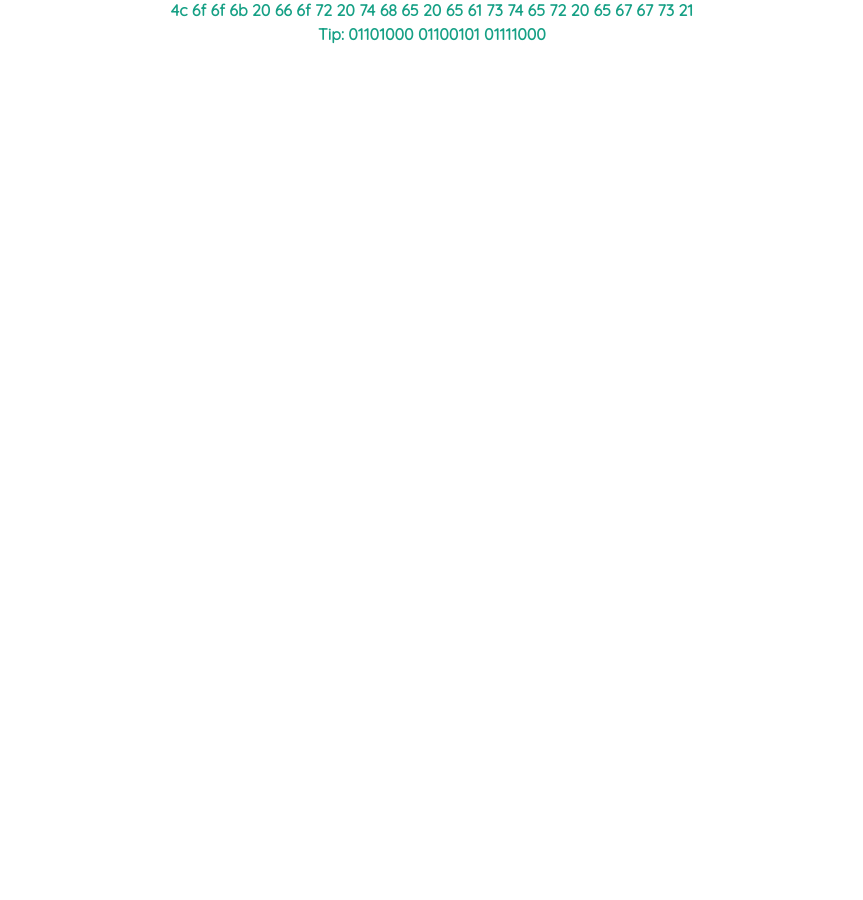
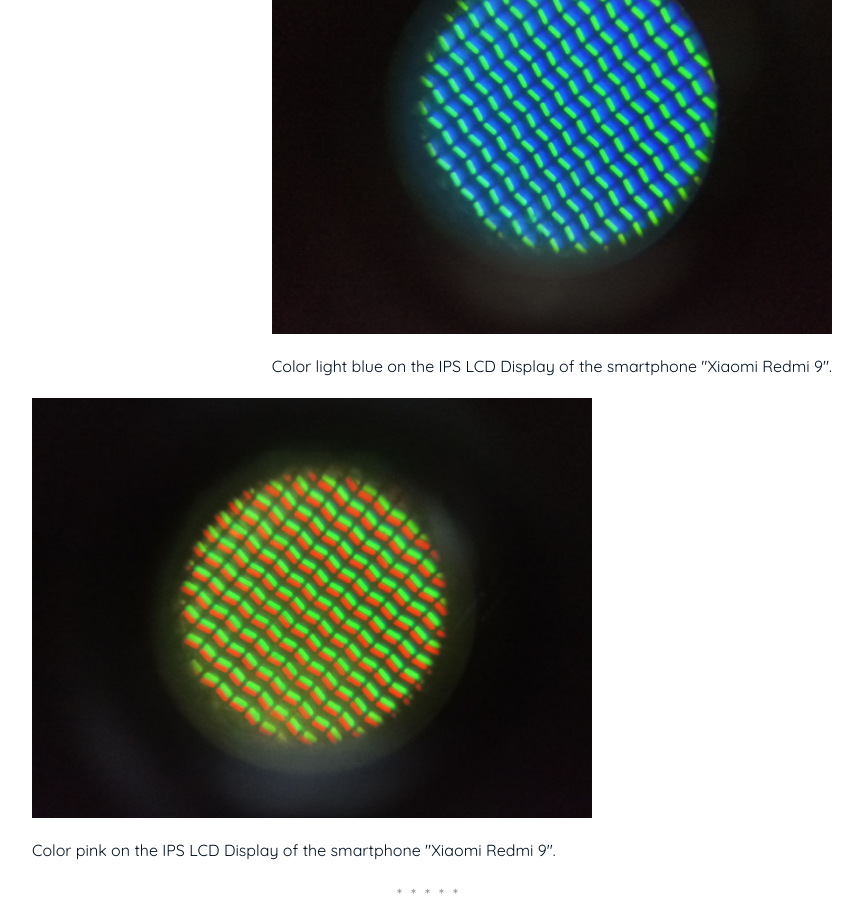
Before and after one commit to FreShq99/frenkishqepa.com, a Jekyll site: the page built from gallery.md, in a window 1280 px wide and 900 px high, scrolled down 1049 px. Shown: the whole window, without its empty margins (208-1071 px from the left). Built offline with Jekyll 4.4.1, drawn with Linux system fonts in a browser that asks for light colours; before the commit the page ends 1155 px from its top, so only the background shows below that.

Commit message:
Update gallery.md

```diff
--- a/gallery.md
+++ b/gallery.md
@@ -5,6 +5,16 @@ subtitle: Here you'll find photos of things I put under my microscope. Hope you
 ---
 
 <p align="left" width="100%">
-    <img width="80%" src="MicroscopeGallery/yellow.jpeg">
+    <img width="70%" src="MicroscopeGallery/yellow.jpeg">
     <p align="left">Color yellow on the IPS LCD Display of the smartphone "Xiaomi Redmi 9".<p align="left">
 </p>
+
+<p align="right" width="100%">
+    <img width="70%" src="MicroscopeGallery/blu.jpeg">
+    <p align="right">Color light blue on the IPS LCD Display of the smartphone "Xiaomi Redmi 9".<p align="right">
+</p>
+
+<p align="left" width="100%">
+    <img width="70%" src="MicroscopeGallery/yellow.jpeg">
+    <p align="left">Color pink on the IPS LCD Display of the smartphone "Xiaomi Redmi 9".<p align="left">
+</p>
```
